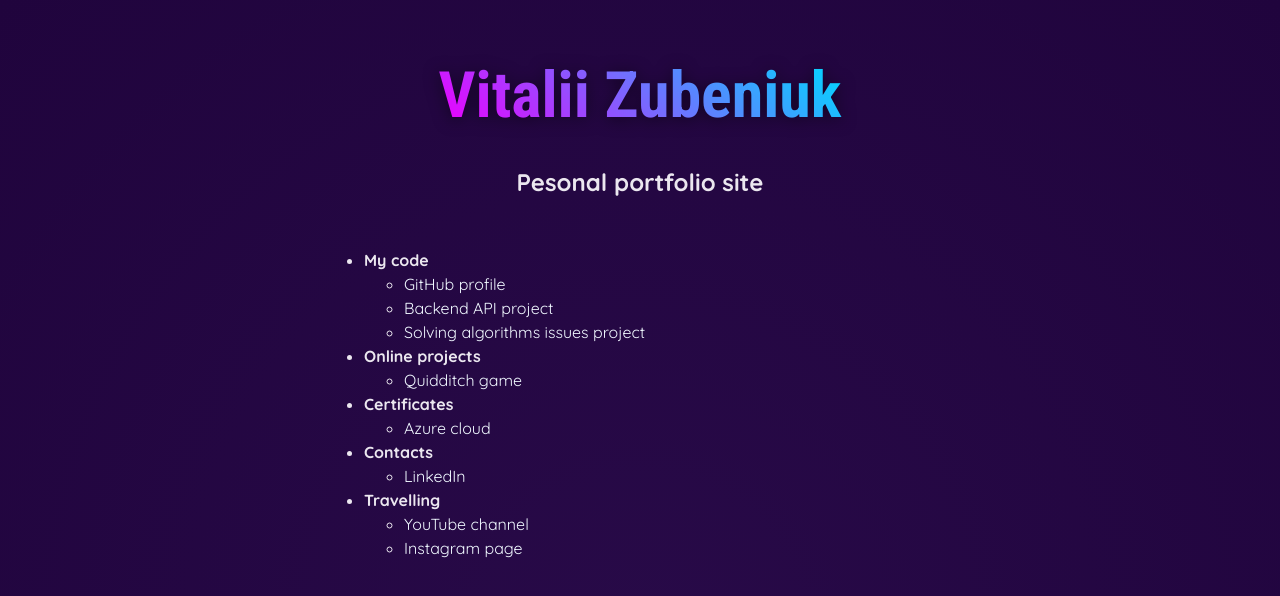
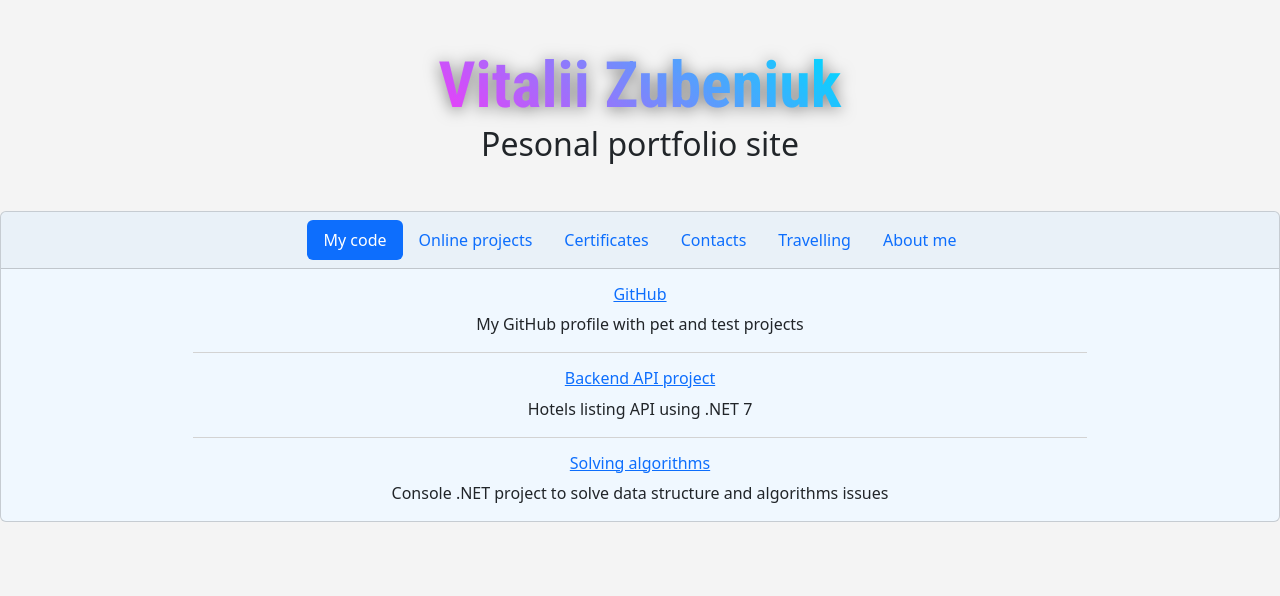
Before and after one commit to VitaliyLV/Portfolio, a React (Vite) app: page / in a window 1280 px wide. Shown: the top 596 px of the page. Built offline with nearby package versions, Linux system fonts and the light colour scheme.

Commit message:
change style, add bootstrap

```diff
--- a/index.html
+++ b/index.html
@@ -5,12 +5,18 @@
   <meta charset="UTF-8" />
   <link rel="icon" type="image/svg+xml" href="/vite.svg" />
   <meta name="viewport" content="width=device-width, initial-scale=1.0" />
+  <link href="https://cdn.jsdelivr.net/npm/bootstrap@5.3.2/dist/css/bootstrap.min.css" rel="stylesheet"
+    integrity="sha384-T3c6CoIi6uLrA9TneNEoa7RxnatzjcDSCmG1MXxSR1GAsXEV/Dwwykc2MPK8M2HN" crossorigin="anonymous">
+  <link rel="stylesheet" href="./src/index.css">
   <title>Vitalii Portfolio</title>
 </head>
 
 <body>
   <div id="root"></div>
   <script type="module" src="/src/index.jsx"></script>
+  <script src="https://cdn.jsdelivr.net/npm/bootstrap@5.3.2/dist/js/bootstrap.bundle.min.js"
+    integrity="sha384-C6RzsynM9kWDrMNeT87bh95OGNyZPhcTNXj1NW7RuBCsyN/o0jlpcV8Qyq46cDfL"
+    crossorigin="anonymous"></script>
 </body>
 
 </html>
--- a/src/App.jsx
+++ b/src/App.jsx
@@ -1,20 +1,13 @@
-import Chapter from "./Chapter.jsx";
-import MyInformation from "./assets/MyInformation.json";
+import Main from "./Main";
 
 function App() {
   return (
     <div>
-      <header>
+      <header className="--bs-info --bs-info-rgb">
         <h1>Vitalii Zubeniuk</h1>
         <h2>Pesonal portfolio site</h2>
       </header>
-      <main>
-        <ul>
-          {MyInformation.Data.map((i) => (
-            <Chapter key={i.Name} info={i} />
-          ))}
-        </ul>
-      </main>
+      <Main />
     </div>
   );
 }
--- a/src/Chapter.jsx
+++ b/src/Chapter.jsx
@@ -1,13 +1,17 @@
-import SubChapter from "./SubChapter";
 export default function Chapter({ info }) {
   return (
-    <li>
-      <b>{info.Name}</b>
-      <ul>
-        {info.List.map((i) => (
-          <SubChapter key={i.Name} info={i} />
-        ))}
-      </ul>
-    </li>
+    <div className="card-body chapter">
+      <h6 className="card-title">
+        <a
+          href={`${info.Value}`}
+          className="link-primary"
+          target="_blank"
+          rel="noopener noreferrer"
+        >
+          {info.Name}
+        </a>
+      </h6>
+      <p className="card-text">{info.Description}</p>
+    </div>
   );
 }
--- /dev/null
+++ b/src/Main.jsx
@@ -0,0 +1,38 @@
+import Chapter from "./Chapter.jsx";
+import Tab from "./Tab.jsx";
+import MyInformation from "./assets/MyInformation.json";
+import { useState } from "react";
+
+function Main() {
+  const [selectedIndex, setSelectedIndex] = useState(
+    MyInformation.Data[0].Name
+  );
+  function SelectionChanged(name) {
+    setSelectedIndex(name);
+  }
+  console.log("Executing");
+  return (
+    <main>
+      <div className="card text-center">
+        <div className="card-header">
+          <ul className="nav justify-content-center nav-pills card-header-pills">
+            {MyInformation.Data.map((i) => (
+              <Tab
+                key={i.Name}
+                info={i}
+                isSelected={selectedIndex === i.Name}
+                selected={() => SelectionChanged(i.Name)}
+              />
+            ))}
+          </ul>
+        </div>
+        {MyInformation.Data.find((x) => x.Name === selectedIndex).List.map(
+          (i) => (
+            <Chapter key={i.Name} info={i} />
+          )
+        )}
+      </div>
+    </main>
+  );
+}
+export default Main;
--- a/src/SubChapter.css
+++ /dev/null
@@ -1,4 +0,0 @@
-a {
-  text-decoration: none;
-  color: aliceblue;
-}
--- a/src/SubChapter.jsx
+++ /dev/null
@@ -1,11 +0,0 @@
-import "./SubChapter.css";
-
-export default function SubChapter({ info }) {
-  return (
-    <li>
-      <a href={`${info.Value}`} target="_blank" rel="noopener noreferrer">
-        {info.Name}
-      </a>
-    </li>
-  );
-}
--- /dev/null
+++ b/src/Tab.jsx
@@ -0,0 +1,12 @@
+export default function Tab({ info, selected, isSelected }) {
+  return (
+    <li className="nav-item">
+      <button
+        className={`nav-link ${isSelected && "active"}`}
+        onClick={selected}
+      >
+        {info.Name}
+      </button>
+    </li>
+  );
+}
--- a/src/assets/MyInformation.json
+++ b/src/assets/MyInformation.json
@@ -4,29 +4,39 @@
       "Name": "My code",
       "List": [
         {
-          "Name": "GitHub profile",
-          "Value": "https://github.com/VitaliyLV"
+          "Name": "GitHub",
+          "Value": "https://github.com/VitaliyLV",
+          "Description": "My GitHub profile with pet and test projects"
         },
         {
           "Name": "Backend API project",
-          "Value": "https://github.com/VitaliyLV/HotelsWebAPI"
+          "Value": "https://github.com/VitaliyLV/HotelsWebAPI",
+          "Description": "Hotels listing API using .NET 7"
         },
         {
-          "Name": "Solving algorithms issues project",
-          "Value": "https://github.com/VitaliyLV/DataStructuresIssues"
+          "Name": "Solving algorithms",
+          "Value": "https://github.com/VitaliyLV/DataStructuresIssues",
+          "Description": "Console .NET project to solve data structure and algorithms issues"
         }
       ]
     },
     {
       "Name": "Online projects",
-      "List": [{ "Name": "Quidditch game", "Value": "" }]
+      "List": [
+        {
+          "Name": "Quidditch game",
+          "Value": "",
+          "Description": "A simple HTML + Vanilla JavaScript project for keeping score of Quidditch game"
+        }
+      ]
     },
     {
       "Name": "Certificates",
       "List": [
         {
           "Name": "Azure cloud",
-          "Value": "https://learn.microsoft.com/api/credentials/share/en-us/VitaliiZubeniuk-0165/F7D53CA3B6E4FCB2?sharingId=EC21824EEFCF5130"
+          "Value": "https://learn.microsoft.com/api/credentials/share/en-us/VitaliiZubeniuk-0165/F7D53CA3B6E4FCB2?sharingId=EC21824EEFCF5130",
+          "Description": "Azure cloud fundamentals certificate"
         }
       ]
     },
@@ -51,6 +61,14 @@
           "Value": "https://www.instagram.com/vo_vlog_insta/"
         }
       ]
+    },
+    {
+      "Name": "About me",
+      "List": [
+        {
+          "Description": "I am an experienced developer with main expertise in .NET. I was engaged in developing and supporting desktop applications, web applications, APIs and websites. Also worked in the client support team. "
+        }
+      ]
     }
   ]
 }
--- a/src/index.css
+++ b/src/index.css
@@ -1,23 +1,4 @@
 @import url("https://fonts.googleapis.com/css2?family=Quicksand:wght@400;700&family=Roboto+Condensed:wght@400;700&display=swap");
-
-* {
-  box-sizing: border-box;
-}
-
-html {
-  font-family: "Quicksand", sans-serif;
-  line-height: 1.5;
-
-  color: #ebe7ef;
-  background: radial-gradient(#280a48, #20043d);
-
-  font-synthesis: none;
-  text-rendering: optimizeLegibility;
-  -webkit-font-smoothing: antialiased;
-  -moz-osx-font-smoothing: grayscale;
-  -webkit-text-size-adjust: 100%;
-  min-height: 80rem;
-}
 
 header {
   text-align: center;
@@ -28,21 +9,22 @@ header h1 {
   margin: 0;
   font-family: "Roboto Condensed", sans-serif;
   font-size: 4rem;
-  background: linear-gradient(40deg, #ea00ff, #ea00ff, #03d5ff, #03d5ff);
+  font-weight: 800;
+  background: linear-gradient(40deg, #e230f2, #e93ff9, #03d5ff, #03d5ff);
   -webkit-background-clip: text;
   -webkit-text-fill-color: transparent;
   filter: drop-shadow(0 2px 8px rgba(0, 0, 0, 0.5));
 }
-
-main {
-  width: 50%;
-  max-width: 50rem;
-  margin: auto;
+.chapter {
+  margin: 0 15%;
+  border-bottom: solid #d3d3d3 1px;
 }
-
-main h2 {
-  text-align: center;
-  font-family: "Roboto Condensed", sans-serif;
-  margin: 0 0 1.5rem 0;
-  color: #a18aba;
+.chapter:last-child {
+  border-bottom: none;
 }
+.card {
+  background-color: aliceblue;
+}
+body {
+  background-color: rgb(244, 244, 244);
+}
--- a/src/index.jsx
+++ b/src/index.jsx
@@ -1,7 +1,7 @@
 import ReactDOM from "react-dom/client";
 
 import App from "./App.jsx";
-import "./index.css";
+// import "./index.css";
 
 const entryPoint = document.getElementById("root");
 ReactDOM.createRoot(entryPoint).render(<App />);
```
